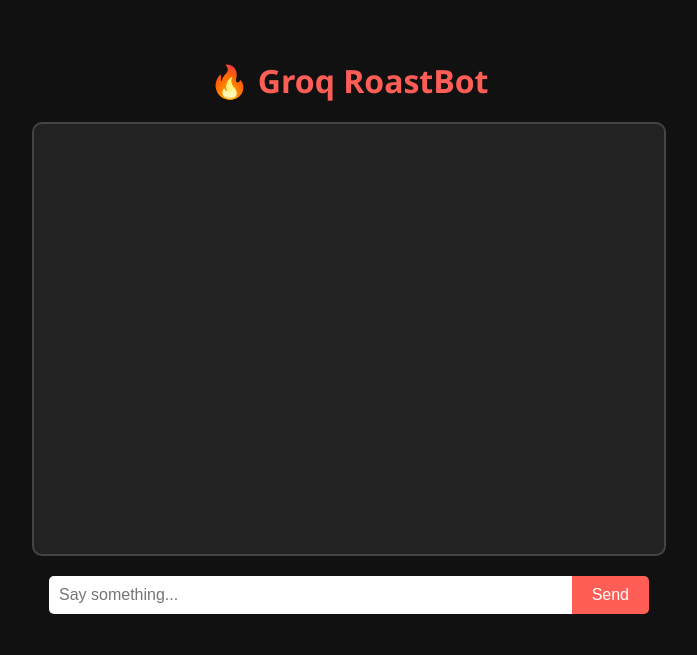
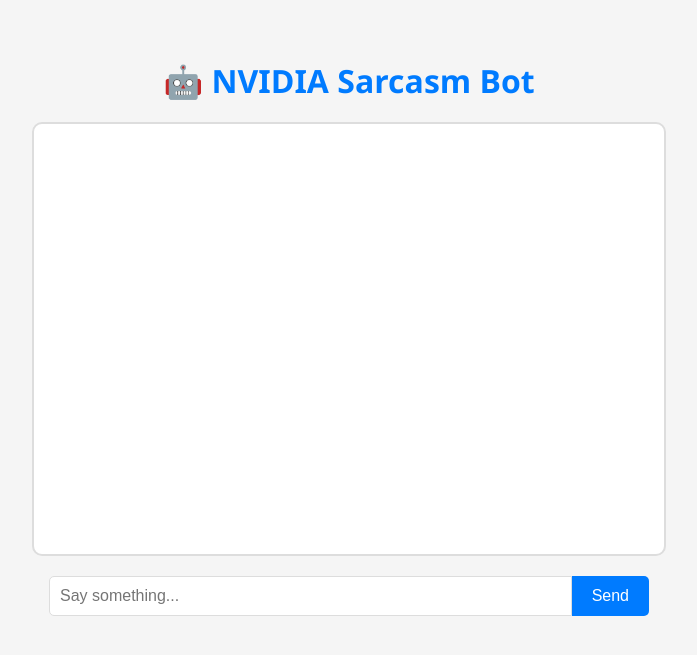
Before and after one commit to sainivaibhav742/sarcasm-ai_chatbot, a Flask app: page / in a window 1280 px wide. Shown: the top 655 px of the page, without its empty margins (291-988 px from the left). Run offline with Flask 3, Linux system fonts and the light colour scheme.

Commit message:
Update to NVIDIA API, light theme UI, remove unnecessary files

```diff
--- a/app.py
+++ b/app.py
@@ -1,5 +1,5 @@
 from flask import Flask, request, jsonify, render_template
-from groq_chat import chat_with_groq
+from nvidia_chat import chat_with_nvidia
 
 app = Flask(__name__)
 
@@ -13,7 +13,7 @@ def chat():
     user_message = data.get("message", "")
     if not user_message:
         return jsonify({"error": "No message provided"}), 400
-    bot_reply = chat_with_groq(user_message)
+    bot_reply = chat_with_nvidia(user_message)
     return jsonify({"response": bot_reply})
 
 if __name__ == '__main__':
--- a/config.py
+++ b/config.py
@@ -3,6 +3,6 @@ from dotenv import load_dotenv
 
 load_dotenv()
 
-GROQ_API_KEY = os.getenv("GROQ_API_KEY", "")  # Leave blank if testing public access
-GROQ_API_URL = "https://api.groq.com/openai/v1/chat/completions"
-GROQ_MODEL = "llama3-70b-8192"
+NVIDIA_API_KEY = os.getenv("NVIDIA_API_KEY", "")
+NVIDIA_API_URL = "https://integrate.api.nvidia.com/v1/chat/completions"
+NVIDIA_MODEL = "meta/llama-3.1-405b-instruct"
--- a/templates/index.html
+++ b/templates/index.html
@@ -3,12 +3,12 @@
 <html lang="en">
 <head>
   <meta charset="UTF-8">
-  <title>Groq RoastBot 💥</title>
+  <title>NVIDIA Sarcasm Bot 💥</title>
   <style>
     body {
       font-family: 'Segoe UI', sans-serif;
-      background: #111;
-      color: #eee;
+      background: #f5f5f5;
+      color: #333;
       display: flex;
       flex-direction: column;
       align-items: center;
@@ -17,7 +17,7 @@
 
     h1 {
       margin-bottom: 20px;
-      color: #ff5e57;
+      color: #007bff;
     }
 
     #chatbox {
@@ -25,8 +25,8 @@
       max-width: 600px;
       height: 400px;
       overflow-y: auto;
-      background: #222;
-      border: 2px solid #444;
+      background: #fff;
+      border: 2px solid #ddd;
       padding: 15px;
       border-radius: 10px;
       margin-bottom: 20px;
@@ -37,11 +37,11 @@
     }
 
     .user {
-      color: #4dd0e1;
+      color: #007bff;
     }
 
     .bot {
-      color: #ffca28;
+      color: #28a745;
     }
 
     #inputArea {
@@ -55,14 +55,16 @@
       padding: 10px;
       font-size: 16px;
       border-radius: 5px 0 0 5px;
-      border: none;
+      border: 1px solid #ddd;
       outline: none;
+      background: #fff;
+      color: #333;
     }
 
     #sendBtn {
       padding: 10px 20px;
       font-size: 16px;
-      background-color: #ff5e57;
+      background-color: #007bff;
       color: white;
       border: none;
       border-radius: 0 5px 5px 0;
@@ -70,12 +72,12 @@
     }
 
     #sendBtn:hover {
-      background-color: #e04848;
+      background-color: #0056b3;
     }
   </style>
 </head>
 <body>
-  <h1>🔥 Groq RoastBot</h1>
+  <h1>🤖 NVIDIA Sarcasm Bot</h1>
   <div id="chatbox"></div>
   <div id="inputArea">
     <input type="text" id="messageInput" placeholder="Say something..." />
```
Also changed, not shown: nvidia_chat.py (renamed from groq_chat.py, +8 -8 lines), test_chat.py (deleted, +0 -8 lines), README.md.
